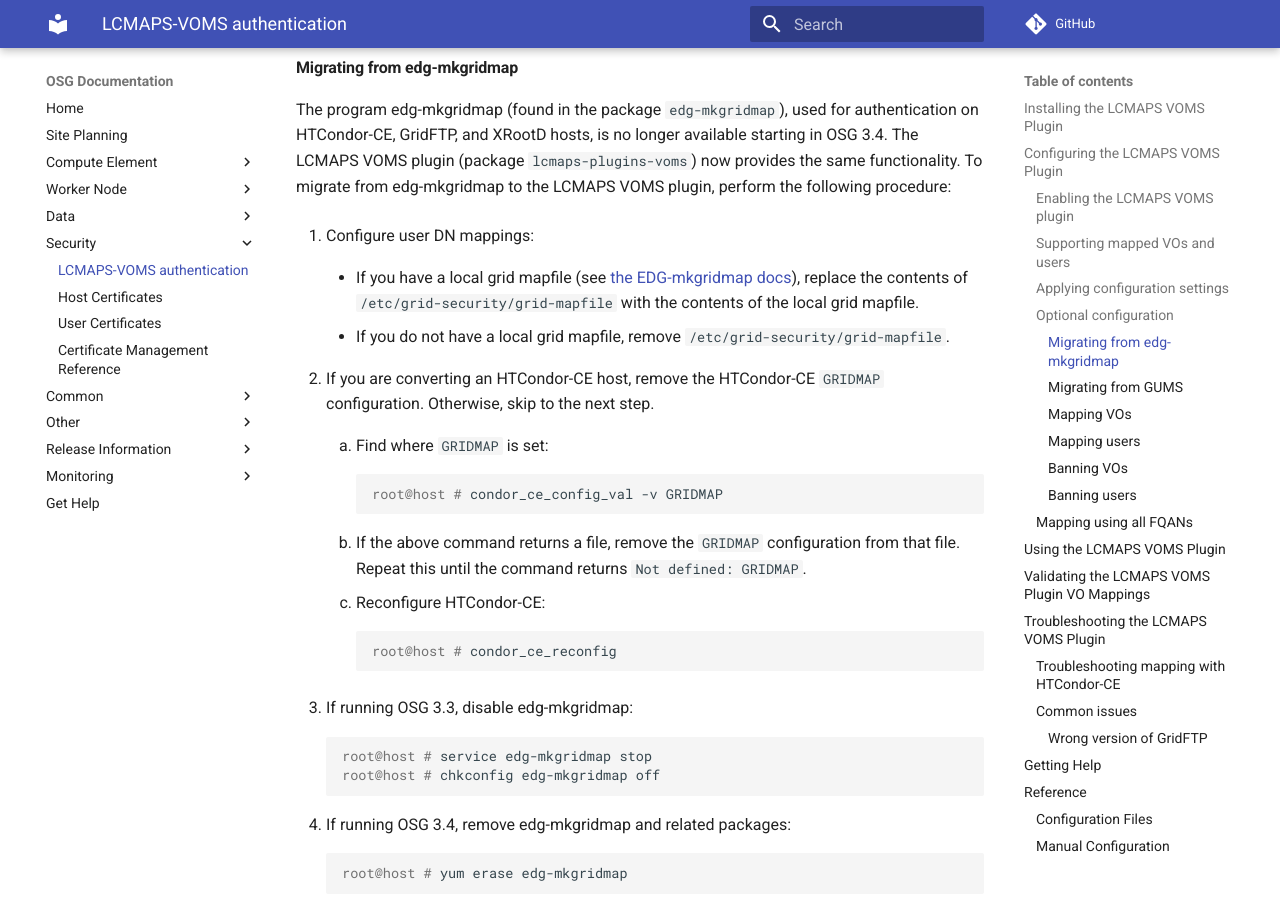
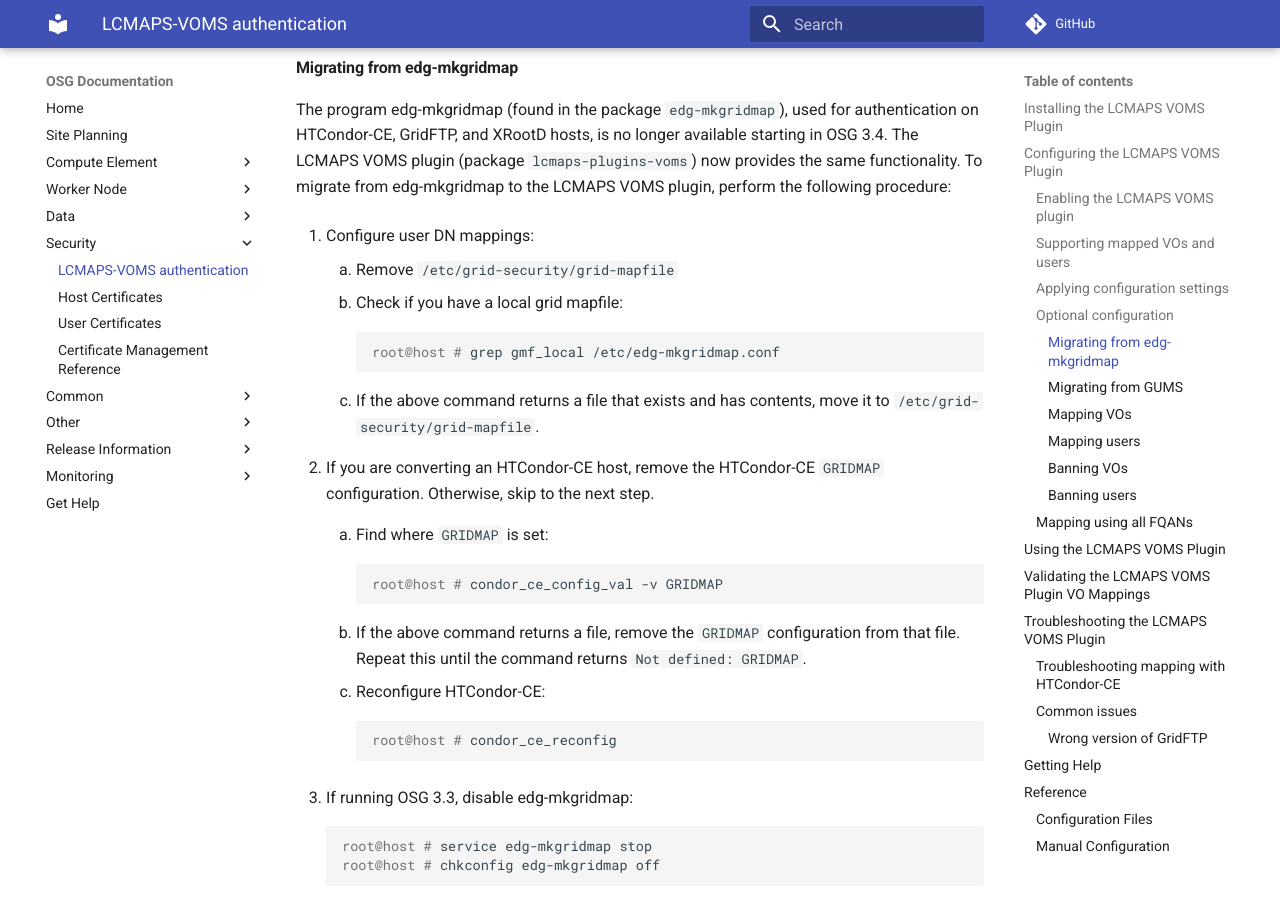
Before and after one commit to osg-htc/docs, an MkDocs documentation site: the page built from docs/security/lcmaps-voms-authentication.md, in a window 1280 px wide and 900 px high, scrolled down 3429 px. Built offline with MkDocs 1.6.1 and Material for MkDocs 9.7.7, drawn with Linux system fonts in a browser that asks for light colours; comment, search, counter and statistics services are not loaded; old or Windows-style settings are respelled for this version of MkDocs.

Commit message:
Clarify instructions for edg-mkgridmap migration

```diff
--- a/docs/security/lcmaps-voms-authentication.md
+++ b/docs/security/lcmaps-voms-authentication.md
@@ -125,9 +125,13 @@
 
 1.  Configure user DN mappings:
 
-    * If you have a local grid mapfile (see [the EDG-mkgridmap docs](../security/edg-mkgridmap)), replace the contents of `/etc/grid-security/grid-mapfile` with the contents of the local grid mapfile.
+    1. Remove `/etc/grid-security/grid-mapfile`
+    1. Check if you have a local grid mapfile:
 
-    * If you do not have a local grid mapfile, remove `/etc/grid-security/grid-mapfile`.
+            :::console
+            root@host # grep gmf_local /etc/edg-mkgridmap.conf
+
+    1. If the above command returns a file that exists and has contents, move it to `/etc/grid-security/grid-mapfile`.
 
 1.  If you are converting an HTCondor-CE host, remove the HTCondor-CE `GRIDMAP` configuration. Otherwise, skip to the next step.
 
```
